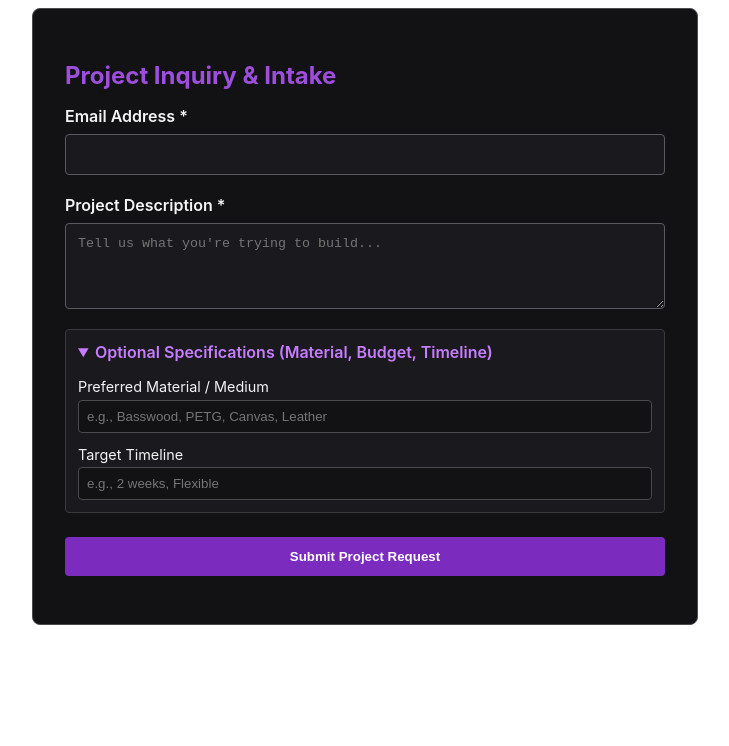
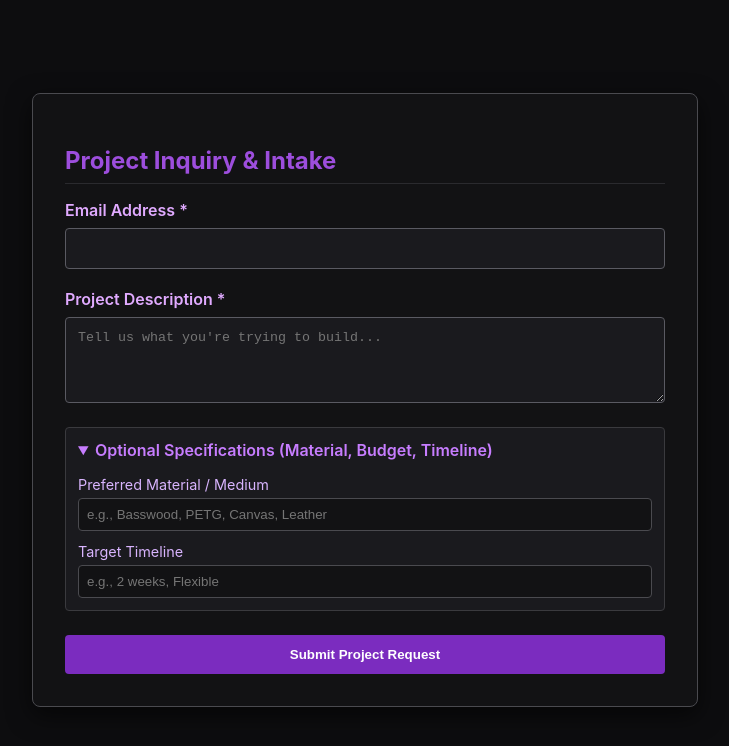
Before and after one commit to wolftechlabs/WolfTechLabs.com, a plain HTML site: page configurator.html in a window 1280 px wide. Both pictures are taken after a click on the heading "Optional Specifications (Material, Budget, Timeline)". Shown: the whole page, without its empty margins (275-1004 px from the left). Drawn offline with Linux system fonts and the light colour scheme.

Commit message:
Update configurator.html

```diff
--- a/configurator.html
+++ b/configurator.html
@@ -1,29 +1,53 @@
-<div class="wtl-configurator-card" style="background-color: #121214; border: 1px solid #4a4a4f; padding: 2rem; border-radius: 8px; color: #f4f4f6; max-width: 600px; margin: 0 auto; font-family: 'Inter', sans-serif;">
-    <h2 style="color: #9d4edd; margin-bottom: 1rem;">Project Inquiry & Intake</h2>
+<!DOCTYPE html>
+<html lang="en">
+<head>
+    <meta charset="UTF-8">
+    <meta name="viewport" content="width=device-width, initial-scale=1.0">
+    <title>WolfTechLabs - Project Intake</title>
+    <style>
+        body {
+            background-color: #0d0d0f; /* Deep charcoal full-page background */
+            color: #f4f4f6;
+            font-family: 'Inter', sans-serif;
+            display: flex;
+            justify-content: center;
+            align-items: center;
+            min-height: 100vh;
+            margin: 0;
+        }
+    </style>
+</head>
+<body>
+
+<div class="wtl-configurator-card" style="background-color: #121214; border: 1px solid #4a4a4f; padding: 2rem; border-radius: 8px; color: #f4f4f6; width: 100%; max-width: 600px; box-shadow: 0 8px 24px rgba(0,0,0,0.6);">
+    <h2 style="color: #9d4edd; margin-bottom: 1rem; border-bottom: 1px solid #2a2a2e; padding-bottom: 0.5rem;">Project Inquiry & Intake</h2>
     <form id="wtlIntakeForm">
         <!-- Mandatory Fields -->
         <div style="margin-bottom: 1.25rem;">
-            <label style="display: block; margin-bottom: 0.5rem; font-weight: 600;">Email Address *</label>
-            <input type="email" name="clientEmail" required style="width: 100%; padding: 0.75rem; background-color: #1a1a1e; border: 1px solid #5a5a62; border-radius: 4px; color: #fff;">
+            <label style="display: block; margin-bottom: 0.5rem; font-weight: 600; color: #e0aaff;">Email Address *</label>
+            <input type="email" name="clientEmail" required style="width: 100%; padding: 0.75rem; background-color: #1a1a1e; border: 1px solid #5a5a62; border-radius: 4px; color: #fff; box-sizing: border-box;">
         </div>
 
         <div style="margin-bottom: 1.25rem;">
-            <label style="display: block; margin-bottom: 0.5rem; font-weight: 600;">Project Description *</label>
-            <textarea name="projectDesc" rows="4" required placeholder="Tell us what you're trying to build..." style="width: 100%; padding: 0.75rem; background-color: #1a1a1e; border: 1px solid #5a5a62; border-radius: 4px; color: #fff;"></textarea>
+            <label style="display: block; margin-bottom: 0.5rem; font-weight: 600; color: #e0aaff;">Project Description *</label>
+            <textarea name="projectDesc" rows="4" required placeholder="Tell us what you're trying to build..." style="width: 100%; padding: 0.75rem; background-color: #1a1a1e; border: 1px solid #5a5a62; border-radius: 4px; color: #fff; box-sizing: border-box; resize: vertical;"></textarea>
         </div>
 
         <!-- Optional Dropdown Details -->
         <details style="margin-bottom: 1.5rem; background-color: #1a1a1e; padding: 0.75rem; border-radius: 4px; border: 1px solid #3a3a3e;">
             <summary style="cursor: pointer; color: #c77dff; font-weight: 600;">Optional Specifications (Material, Budget, Timeline)</summary>
             <div style="margin-top: 1rem;">
-                <label style="display: block; margin-bottom: 0.3rem; font-size: 0.9rem;">Preferred Material / Medium</label>
-                <input type="text" name="optMaterial" placeholder="e.g., Basswood, PETG, Canvas, Leather" style="width: 100%; padding: 0.5rem; background-color: #121214; border: 1px solid #4a4a4f; border-radius: 4px; color: #fff; margin-bottom: 0.8rem;">
+                <label style="display: block; margin-bottom: 0.3rem; font-size: 0.9rem; color: #d8b4fe;">Preferred Material / Medium</label>
+                <input type="text" name="optMaterial" placeholder="e.g., Basswood, PETG, Canvas, Leather" style="width: 100%; padding: 0.5rem; background-color: #121214; border: 1px solid #4a4a4f; border-radius: 4px; color: #fff; margin-bottom: 0.8rem; box-sizing: border-box;">
 
-                <label style="display: block; margin-bottom: 0.3rem; font-size: 0.9rem;">Target Timeline</label>
-                <input type="text" name="optTimeline" placeholder="e.g., 2 weeks, Flexible" style="width: 100%; padding: 0.5rem; background-color: #121214; border: 1px solid #4a4a4f; border-radius: 4px; color: #fff;">
+                <label style="display: block; margin-bottom: 0.3rem; font-size: 0.9rem; color: #d8b4fe;">Target Timeline</label>
+                <input type="text" name="optTimeline" placeholder="e.g., 2 weeks, Flexible" style="width: 100%; padding: 0.5rem; background-color: #121214; border: 1px solid #4a4a4f; border-radius: 4px; color: #fff; box-sizing: border-box;">
             </div>
         </details>
 
-        <button type="submit" style="width: 100%; background-color: #7b2cbf; color: #fff; padding: 0.75rem; border: none; border-radius: 4px; font-weight: bold; cursor: pointer;">Submit Project Request</button>
+        <button type="submit" style="width: 100%; background-color: #7b2cbf; color: #fff; padding: 0.75rem; border: none; border-radius: 4px; font-weight: bold; cursor: pointer; transition: background 0.2s;">Submit Project Request</button>
     </form>
 </div>
+
+</body>
+</html>
```
